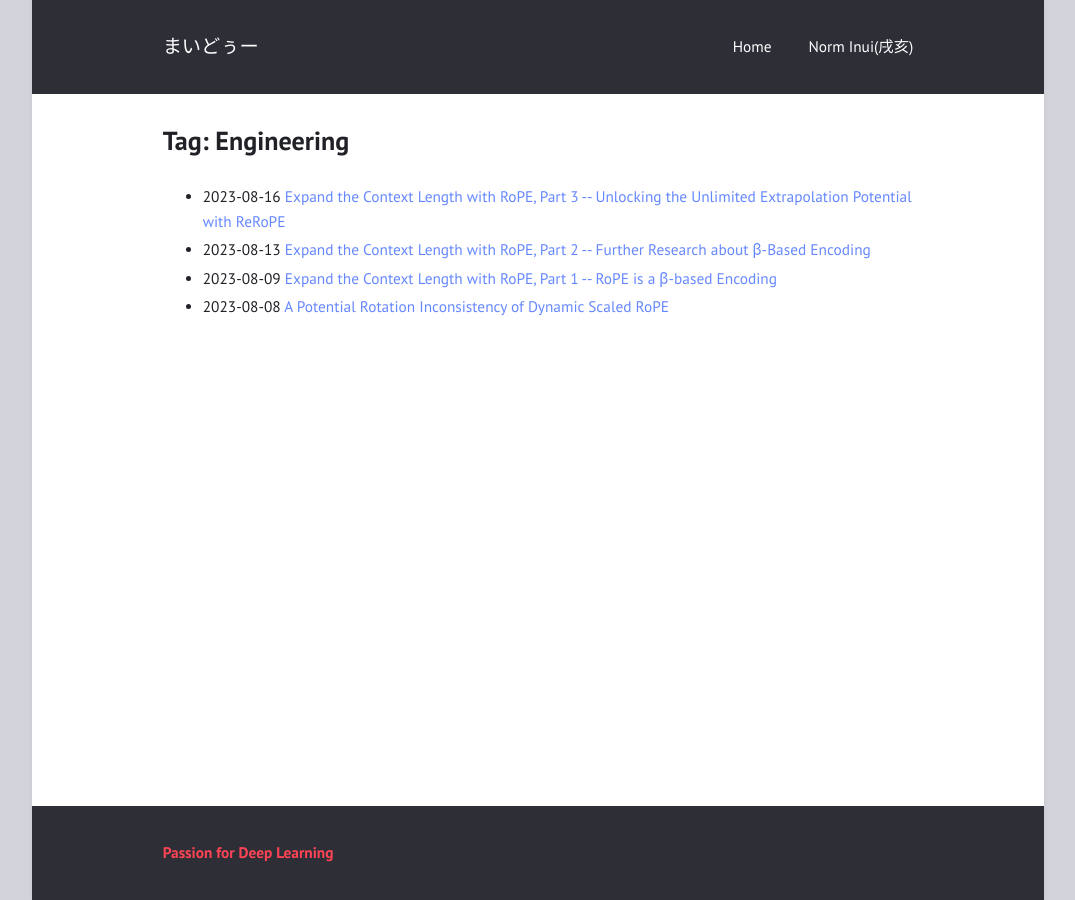
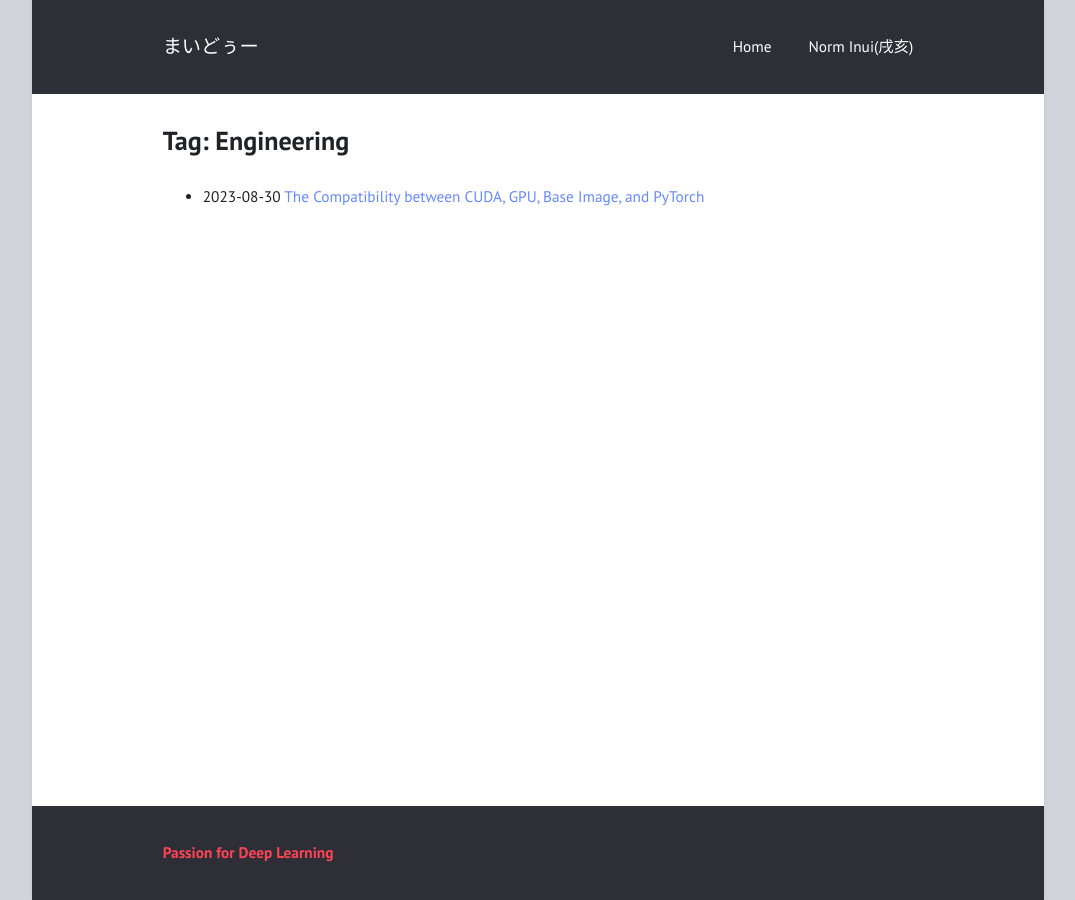
Before and after one commit to NormXU/NormXU.github.io, a Jekyll site: the page built from tag/engineering.md, in a window 1280 px wide. Shown: the whole page, without its empty margins (102-1177 px from the left). Built offline with Jekyll 4.4.1, drawn with Linux system fonts in a browser that asks for light colours; some of the changed lines change nothing that is shown.

Commit message:
[blog] fix typo and update the post

```diff
--- a/_posts/2023-09-01-compatibility.md
+++ b/_posts/2023-08-30-compatibility.md
@@ -4,7 +4,14 @@ title: "The Compatibility between CUDA, GPU, Base Image, and PyTorch"
 tags: ["Engineering"]
 ---
 
-The relationship between the CUDA version, GPU architecture, and PyTorch version can be a bit complex but is crucial for the proper functioning of PyTorch-based deep learning tasks on a GPU.  Suppose you're planning to deploy your awesome service on an **NVIDIA A100-PCIE-40Gb** server with **CUDA 11.2** and **Driver Version 460.32.03**. You've built your service using **PyTorch 1.12.1**, and your Docker image is built based on an NVIDIA base image, specifically **nvidia-cuda:10.2-base-ubuntu20.04**. How can you judge whether your service can run smoothly on the machine without iterative attempts?
+### TL; DR
+
+- Introduce basic concepts for compatibility evaluation
+- Provide a step-by-step guide to evaluating compatibility among CUDA, GPU, Base Image, and PyTorch.
+
+The relationship between the CUDA version, GPU architecture, and PyTorch version can be a bit complex but is crucial for the proper functioning of PyTorch-based deep learning tasks on a GPU.
+
+Suppose you're planning to deploy your awesome service on an **NVIDIA A100-PCIE-40Gb** server with **CUDA 11.2** and **Driver Version 460.32.03**. You've built your service using **PyTorch 1.12.1**, and your Docker image is built based on an NVIDIA base image, specifically [**nvidia-cuda:10.2-base-ubuntu20.04**](https://hub.docker.com/layers/andrewseidl/nvidia-cuda/10.2-base-ubuntu20.04/images/sha256-3d4e2bbbf5a85247db30cd3cc91ac4695dc0d093a1eead0933e0dbf09845d1b9?context=explore). How can you judge whether your service can run smoothly on the machine without iterative attempts?
 
 To clarify this complicated compatible problem,  let’s take a quick recap of the key terminologies we mentioned above.
 
@@ -12,13 +19,11 @@ To clarify this complicated compatible problem,  let’s take a quick recap of t
 ## Basic Concepts
 ### GPU Architecture
 
-VIDIA releases new generations of GPUs every year that are based on different architectures, such as Kepler, Maxwell, Pascal, Volta, Turing, Ampere, and up to Hopper as of 2023. These architectures have different capabilities and features, specified by their Compute Capability version (e.g., sm_35, sm_60, sm_80, etc.). "sm" stands for "streaming multiprocessor," which is a key GPU component responsible for carrying out computations. The number following "sm" represents the architecture's version. We denote it as GPU code in the following context.
+NVIDIA releases new generations of GPUs every year that are based on different architectures, such as Kepler, Maxwell, Pascal, Volta, Turing, Ampere, and up to Hopper as of 2023. These architectures have different capabilities and features, specified by their Compute Capability version (e.g., sm_35, sm_60, sm_80, etc.). "sm" stands for "streaming multiprocessor," which is a key GPU component responsible for carrying out computations. The number following "sm" represents the architecture's version. We denote it as GPU code in the following context.
 
 For example, "sm_70” which corresponds to the Tesla V100 GPU. When you specify a particular architecture with nvcc,  the compiler will optimize your code for that architecture. As a result, your compiled code may not be fully compatible with GPUs based on different architectures.
 
-You can find more detailed explanations in [this](https://arnon.dk/matching-sm-architectures-arch-and-gencode-for-various-nvidia-cards/) blog.
-
-
+You can find more detailed explanations in [this](https://arnon.dk/matching-sm-architectures-arch-and-gencode-for-various-nvidia-cards/) post.
 
 ### CUDA Version
 
@@ -58,9 +63,9 @@ The base image requires a minimum CUDA version of the host.
 
 Up till now,
 
-- host CUDA11.2 >= 10.2. the base image is compatible with host ✅
+- **host has CUDA11.2 >= 10.2. the base image is compatible with host** ✅
 
-- host driver 460.32.03 meets the minimum requirements of CUDA 10.2 ✅
+- **host driver 460.32.03 meets the minimum requirements of CUDA 10.2** ✅
 
 ### PyTorch and CUDA
 
@@ -77,17 +82,28 @@ Following is the Release Compatibility Matrix for PyTorch, copied from [here](ht
 
 The official PyTorch [webpage](https://pytorch.org/get-started/previous-versions/#v1121) provides three examples of CUDA version that are compatible with PyTorch 1.12, ranging from CUDA 10.2 to CUDA 11.6. Therefore, PyTorch 1.12.1 in our scenario passes the compatible test.
 
-Up till now,
+So far so good, we have:
 
-- PyTorch1.12 is compatible with CUDA 11.2 ✅
+- **PyTorch1.12 is compatible with CUDA 11.2** ✅
 
 
 
 ### CUDA and GPU
 
-Each CUDA version is compatible with only certain GPU architectures.
+Each CUDA version is compatible with only certain GPU architectures. As for Ampere, the compatibility is shown as below, copied from [this](https://arnon.dk/matching-sm-architectures-arch-and-gencode-for-various-nvidia-cards/) post:
 
+> **Ampere (CUDA 11.1 and later)**
+>
+>- **SM80 or `SM_80, compute_80`** –
+>  NVIDIA [A100](https://amzn.to/3GqeDrq) (the name “Tesla” has been dropped – GA100), NVIDIA DGX-A100
+>- **SM86 or `SM_86, compute_86`\** –** (from [CUDA 11.1 onwards](https://docs.nvidia.com/cuda/ptx-compiler-api/index.html))
+>  Tesla GA10x cards, RTX Ampere – RTX 3080, GA102 – RTX 3090, RTX A2000, A3000, [RTX A4000](https://www.amazon.com/PNY-NVIDIA-Quadro-A6000-Graphics/dp/B08NWGS4X1?msclkid=45987a9faa0411ec98c321cb30a0780e&linkCode=ll1&tag=arnonshimoni-20&linkId=ccac0fed7c3cac61b4373d7dac6e7136&language=en_US&ref_=as_li_ss_tl), A5000, [A6000](https://www.amazon.com/PNY-VCNRTXA6000-PB-NVIDIA-RTX-A6000/dp/B09BDH8VZV?crid=3QY8KCKXO3FB8&keywords=rtx+a6000&qid=1647969665&sprefix=rtx+a6000%2Caps%2C174&sr=8-1&linkCode=ll1&tag=arnonshimoni-20&linkId=d292ba4d995d2b034a27441321668ffb&language=en_US&ref_=as_li_ss_tl), NVIDIA A40, GA106 – [RTX 3060](https://www.amazon.com/gp/product/B08W8DGK3X/ref=as_li_qf_asin_il_tl?ie=UTF8&tag=arnonshimoni-20&creative=9325&linkCode=as2&creativeASIN=B08W8DGK3X&linkId=5cb5bc6a11eb10aab6a98ad3f6c00cb9), GA104 – RTX 3070, GA107 – RTX 3050, RTX A10, RTX A16, RTX A40, A2 Tensor Core GPU
+>
+>- **SM87 or `SM_87, compute_87`\** –** (from [CUDA 11.4 onwards](https://docs.nvidia.com/cuda/ptx-compiler-api/index.html), introduced with PTX ISA 7.4 / Driver r470 and newer) – for Jetson AGX Orin and Drive AGX Orin only
 
+We therefore draw the conclusion:
+
+- **NVIDIA A100-PCIE-40Gb is compatible with CUDA 11.2** ✅
 
 ### PyTorch and GPU
 A particular version of PyTorch will be compatible only with the set of GPUs whose compatible CUDA versions overlap with the CUDA versions that PyTorch supports.
@@ -96,7 +112,7 @@ PyTorch libraries can be compiled from source codes into two forms, binary *cubi
 
 When the developers of PyTorch release a new version, they include a flag, ``TORCH_CUDA_ARCH_LIST``, in the [setup.py](https://github.com/pytorch/pytorch/blob/78810d78e82f8e18dbc1c049a2b92e559ab567b2/setup.py#L134). In this flag, they can specify which CUDA architecture to build for, such as ``TORCH_CUDA_ARCH_LIST="3.5 5.2 6.0 6.1 7.0+PTX 8.0"``. Remember numbers in ``TORCH_CUDA_ARCH_LIST`` are not CUDA versions, these numbers refers to the NVIDIA GPU architectures, such as 7.5 for the Turing architecture and 8.x for the Ampere architecture.
 
-Here is a good table for reference, credit to [dagelf](https://stackoverflow.com/questions/68496906/pytorch-installation-for-different-cuda-architectures/74962874#74962874)
+Here is a helpful table for reference, credit to [dagelf](https://stackoverflow.com/questions/68496906/pytorch-installation-for-different-cuda-architectures/74962874#74962874)
 
 | nvcc tag                | TORCH_CUDA_ARCH_LIST | GPU Arch                                                     | Year | eg. GPU           |
 | ----------------------- | -------------------- | ------------------------------------------------------------ | ---- | ----------------- |
@@ -120,8 +136,45 @@ If the PyTorch libraries you are using is either compiled with corresponding ``T
 
 Back to our scenarios, this time, the combability test fails.
 
-- Pytorch 1.12.1 fails to be compatible with  NVIDIA A100-PCIE-40Gb ❌
+- **Pytorch 1.12.1 fails to be compatible with  NVIDIA A100-PCIE-40Gb** ❌
 
-### Reference
+
+
+## Conclusion
+
+Now we can certainly know if the service which is built with **PyTorch 1.12.1**, and based on **nvidia-cuda:10.2-base-ubuntu20.04**, is compatible with an **NVIDIA A100-PCIE-40Gb** machine with **CUDA 11.2** and **Driver Version 460.32.03**.
+
+| Compatibility       | Status |
+| ------------------- | ------ |
+| CUDA and Base Image | ✅      |
+| PyTorch and GPU     | ❌      |
+| PyTorch and CUDA    | ✅      |
+| CUDA and GPU        | ✅      |
+
+The answer is <u><b>NO</b></u>. Then, how do we fix it?
+
+Since current PyTorch fails to be compatible with A100, we might want to upgrade to PyTorch 1.13.1 or even later version. Besisdes, since PyTorch 1.13.1 needs CUDA >= 11.6, we also need to upgrade host CUDA version to the latest, like CUDA 11.7 or latest version.
+
+One good recipe is as below:
+
+**host:** CUDA 11.7, NVIDIA A100-PCIE-40Gb, Driver Version: 525.116.03
+
+**service:** PyTorch: 1.13.1
+
+The compatitibilty matrix now passes all checks.
+
+| Compatibility       | Status |
+| ------------------- | ------ |
+| CUDA and Base Image | ✅      |
+| PyTorch and GPU     | ✅      |
+| PyTorch and CUDA    | ✅      |
+| CUDA and GPU        | ✅      |
+
+
+
+## Reference
 
 - [NVIDIA Ampere GPU Architecture Compatibility Guide for CUDA Applications](https://docs.nvidia.com/cuda/ampere-compatibility-guide/index.html#building-applications-with-ampere-support)
+- [Matching CUDA arch and CUDA gencode for various NVIDIA architectures](https://arnon.dk/matching-sm-architectures-arch-and-gencode-for-various-nvidia-cards/)
+- [Install previous versions of Pytorch under different CUDA machine](https://pytorch.org/get-started/previous-versions/)
+- [CUDA Compatibility Matrix from NVIDIA official documentations](https://docs.nvidia.com/deploy/cuda-compatibility/#minor-version-compatibility)
--- a/tag/engineering.md
+++ b/tag/engineering.md
@@ -1,11 +1,11 @@
 ---
 layout: tag
 title: "Tag: Engineering"
-permalink: /t/engineers
+permalink: /t/engineering
 ---
 
 <ul class="post-list">
-  {%- for post in site.tags["LLM"] -%}
+  {%- for post in site.tags["Engineering"] -%}
     <li>
       {%- assign date_format = site.minima.date_format | default: "%Y-%m-%d" -%}
       <span class="post-meta">
```
